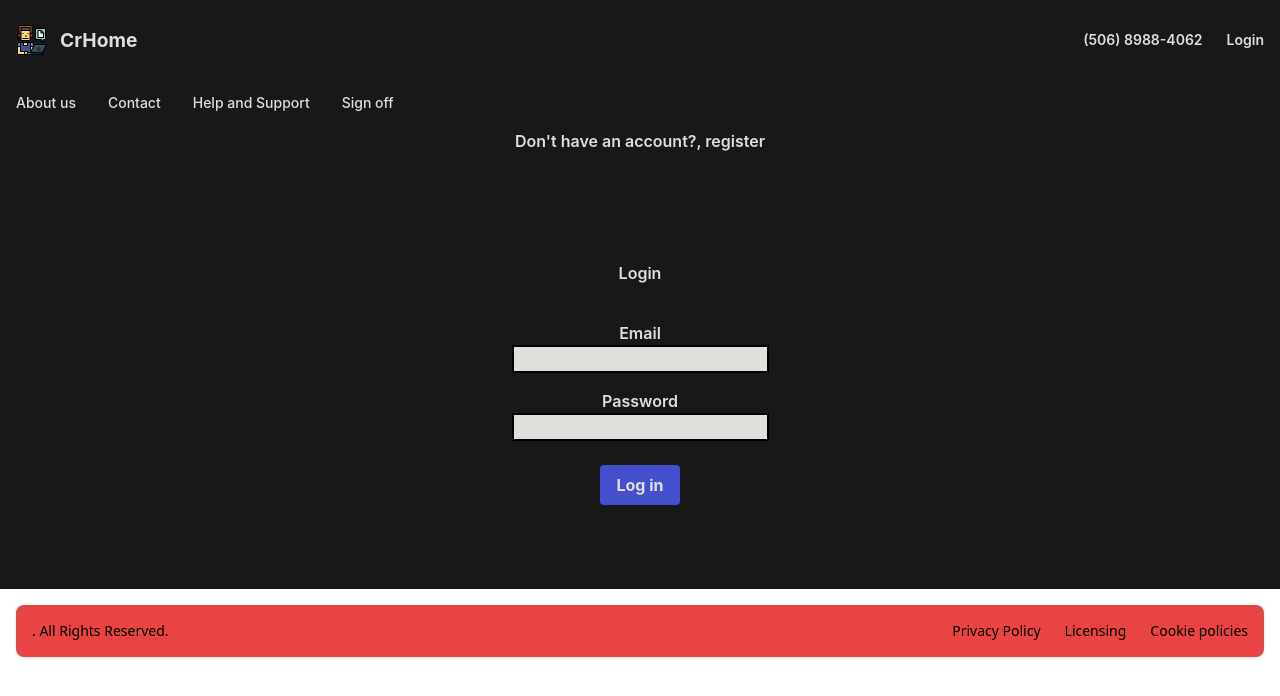
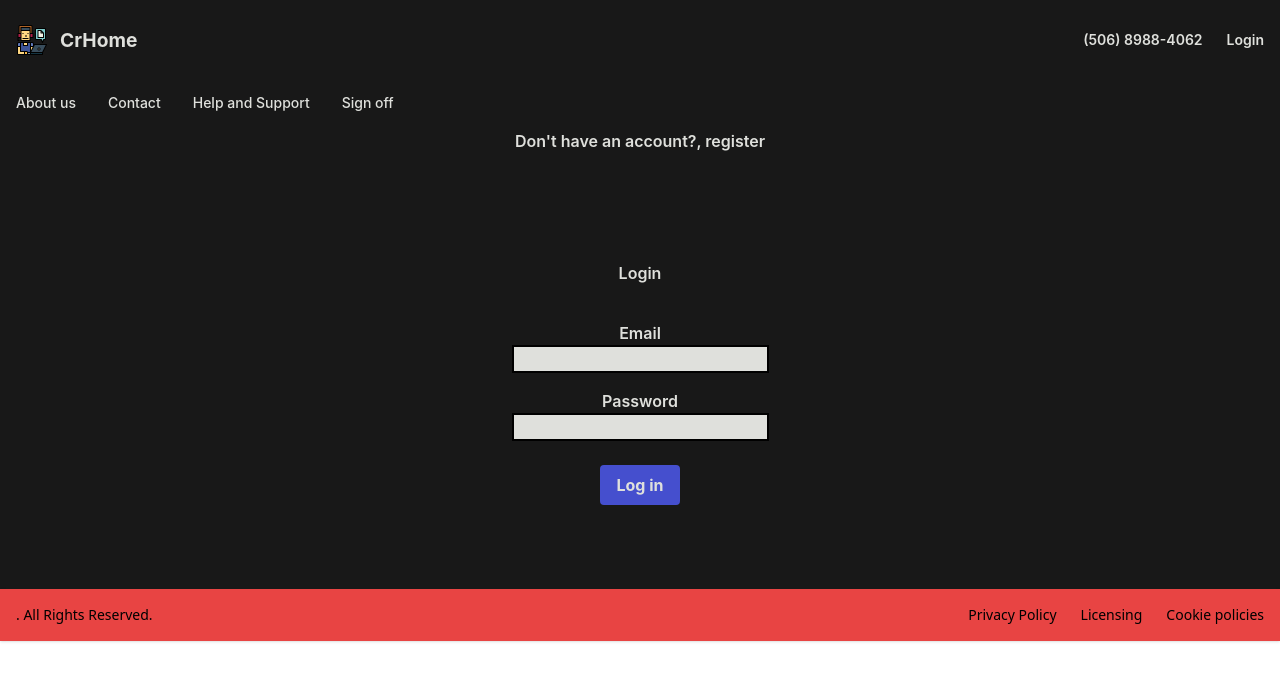
Before and after one commit to EvanderJimenez/Control_info_Empleados, a Next.js app in the folder proyecto/: page /home in a window 1280 px wide. Shown: the top 696 px of the page. Built offline with nearby package versions, Linux system fonts and the light colour scheme.

Commit message:
(EDICIÓN) del componente foot

```diff
--- a/proyecto/src/Layout/AdminPage.tsx
+++ b/proyecto/src/Layout/AdminPage.tsx
@@ -1,6 +1,6 @@
 import { firestore,auth } from "@/dataBase/firebase/firebase";
 import { Foot } from "@/root/components/foot/Foot";
-import { Top } from "@/root/components/header/Top";
+import { Top } from "@/root/components/top/Top";
 import { ReactNode,useEffect,useState } from "react";
 import 'firebase/auth';
 
--- a/proyecto/src/Layout/BossPage.tsx
+++ b/proyecto/src/Layout/BossPage.tsx
@@ -1,5 +1,5 @@
 import { Foot } from "@/root/components/foot/Foot";
-import { Top } from "@/root/components/header/Top";
+import { Top } from "@/root/components/top/Top";
 import { ReactNode } from "react";
 
 type LayoutProps = {
--- a/proyecto/src/Layout/EmployeePage.tsx
+++ b/proyecto/src/Layout/EmployeePage.tsx
@@ -1,5 +1,5 @@
 import { Foot } from "@/root/components/foot/Foot";
-import { Top } from "@/root/components/header/Top";
+import { Top } from "@/root/components/top/Top";
 import { ReactNode } from "react";
 
 type LayoutProps = {
--- a/proyecto/src/Layout/LoginPage.tsx
+++ b/proyecto/src/Layout/LoginPage.tsx
@@ -1,5 +1,5 @@
 import { Foot } from "@/root/components/foot/Foot";
-import { Top } from "@/root/components/header/Top";
+import { Top } from "@/root/components/top/Top";
 import { ReactNode } from "react";
 
 type LayoutProps = {
--- a/proyecto/src/root/components/foot/Foot.tsx
+++ b/proyecto/src/root/components/foot/Foot.tsx
@@ -2,7 +2,7 @@ import React from "react";
 
 export function Foot() {
   return (
-    <footer className="bg-red rounded-lg shadow m-4 dark:bg-gray-800">
+    <footer className="bg-red shadow  dark:bg-gray-800">
       <div className="w-full mx-auto max-w-screen-xl p-4 md:flex md:items-center md:justify-between">
         <span className="text-sm text-gray-500 sm:text-center dark:text-gray-400">. All Rights Reserved.</span>
         <ul className="flex flex-wrap items-center mt-3 text-sm font-medium text-gray-500 dark:text-gray-400 sm:mt-0">
--- a/proyecto/src/root/components/mainForm/MainForm.tsx
+++ b/proyecto/src/root/components/mainForm/MainForm.tsx
@@ -2,7 +2,7 @@ import React, { useState } from "react";
 import Login from "../login/Login";
 import Register from "../registerEmployee/Register";
 import ListEmployee from "../listEmployee/ListEmployee";
-import { Top } from "../header/Top";
+import { Top } from "../top/Top";
 import { Foot } from "../foot/Foot";
 
 export const MainForm = ({}) => {
```
Also changed, not shown: proyecto/src/root/components/top/Top.tsx (renamed from proyecto/src/root/components/header/Top.tsx).
